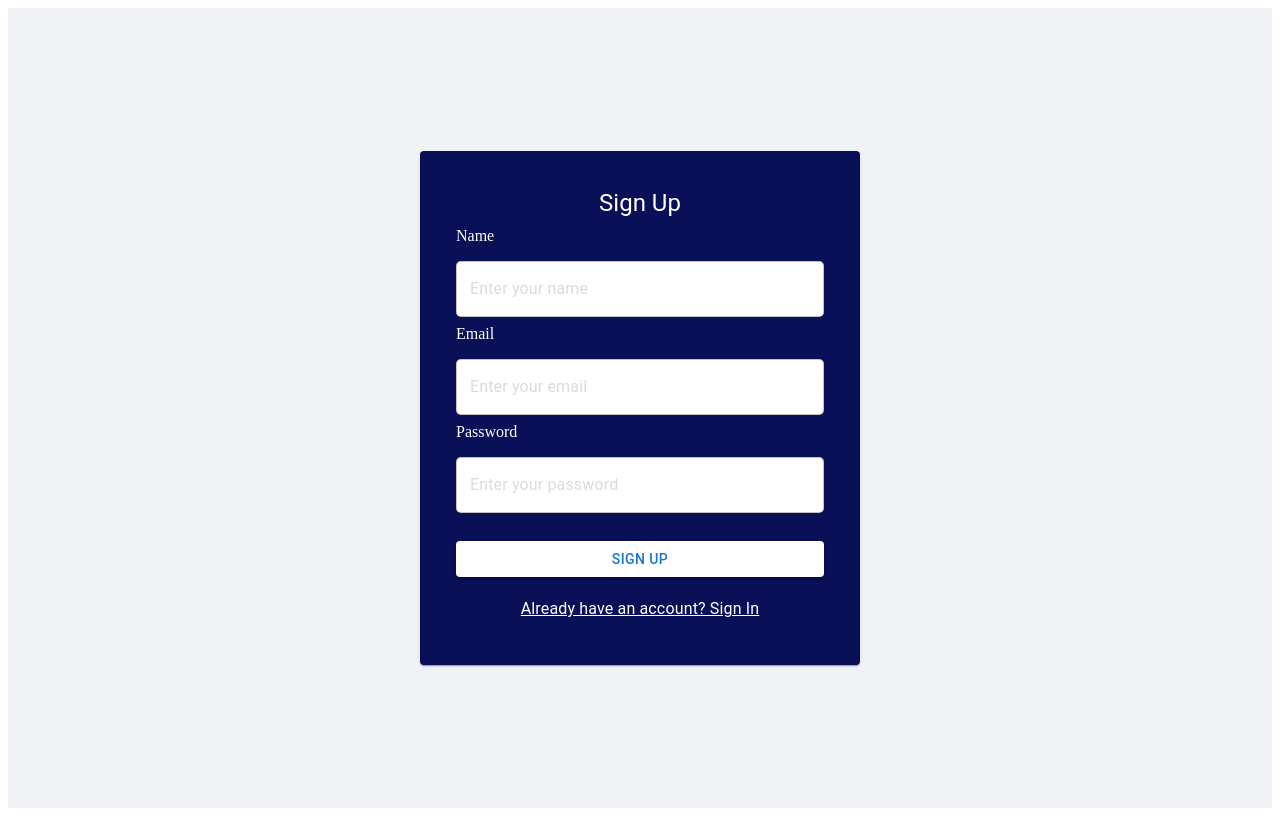
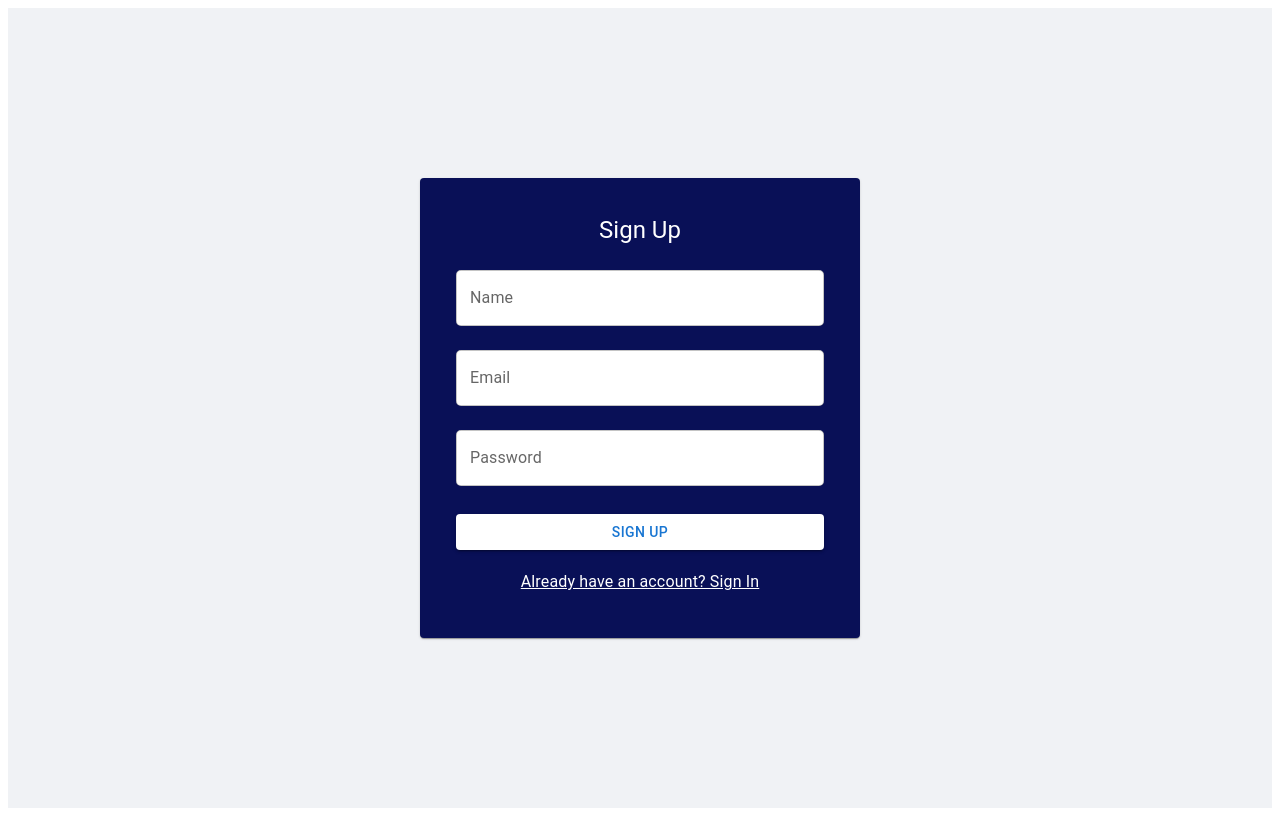
Before and after one commit to Goutham-JR/SIH45_TechEduTitans, a React app in the folder client/: page /signup in a window 1280 px wide. Built offline with nearby package versions, Linux system fonts and the light colour scheme; the HTML template or start-up script is replaced by a standard one.

Commit message:
validation

```diff
--- a/client/src/pages/SignIn.jsx
+++ b/client/src/pages/SignIn.jsx
@@ -1,5 +1,5 @@
 import React, { useState } from 'react';
-import { Card, CardContent, Typography, TextField, Button, Snackbar } from '@mui/material';
+import { Card, CardContent, Typography, TextField, Button, Snackbar, Alert } from '@mui/material';
 import { useNavigate } from 'react-router-dom';
 import Joi from 'joi';
 import axios from 'axios';
@@ -32,7 +32,7 @@ const SignIn = () => {
 
     const { error: validationError } = signInSchema.validate(formData);
     if (validationError) {
-      setError(validationError.details[0].message);
+      setSnackbar({ open: true, message: validationError.details[0].message, severity: 'error' });
       return;
     }
 
@@ -160,8 +160,12 @@ const SignIn = () => {
         open={snackbar.open}
         autoHideDuration={3000}
         onClose={() => setSnackbar({ open: false, message: '', severity: '' })}
-        message={snackbar.message}
-      />
+        anchorOrigin={{ vertical: 'top', horizontal: 'center' }} // Top center alignment
+      >
+        <Alert onClose={() => setSnackbar({ open: false, message: '', severity: '' })} severity={snackbar.severity}>
+          {snackbar.message}
+        </Alert>
+      </Snackbar>
     </div>
   );
 };
--- a/client/src/pages/SignUp.jsx
+++ b/client/src/pages/SignUp.jsx
@@ -58,51 +58,28 @@ const SignUp = () => {
   };
 
   return (
-    <div
-      style={{
-        display: 'flex',
-        justifyContent: 'center',
-        alignItems: 'center',
-        minHeight: '100vh',
-        backgroundColor: '#f0f2f5',
-      }}
-    >
+    <div style={{ display: 'flex', justifyContent: 'center', alignItems: 'center', minHeight: '100vh', backgroundColor: '#f0f2f5' }}>
       <Card style={{ maxWidth: 400, padding: 20, backgroundColor: '#091057', color: '#fff' }}>
         <CardContent>
-          <Typography variant="h5" gutterBottom align="center">
-            Sign Up
-          </Typography>
+          <Typography variant="h5" gutterBottom align="center">Sign Up</Typography>
           {error && (
             <Typography color="error" align="center" style={{ marginBottom: '10px' }}>
               {error}
             </Typography>
           )}
           <form onSubmit={handleSubmit}>
-            <label htmlFor="name" style={{ color: '#ffffff' }}>
-              Name
-            </label>
             <TextField
-              id="name"
+              label="Name"
               name="name"
               fullWidth
               variant="outlined"
               margin="normal"
               value={formData.name}
               onChange={handleChange}
-              placeholder="Enter your name"
-              InputProps={{
-                inputProps: {
-                  style: { color: formData.name ? '#000' : '#aaa' },
-                },
-              }}
               style={{ backgroundColor: '#fff', borderRadius: '5px' }}
             />
-
-            <label htmlFor="email" style={{ color: '#ffffff' }}>
-              Email
-            </label>
             <TextField
-              id="email"
+              label="Email"
               name="email"
               type="email"
               fullWidth
@@ -110,20 +87,10 @@ const SignUp = () => {
               margin="normal"
               value={formData.email}
               onChange={handleChange}
-              placeholder="Enter your email"
-              InputProps={{
-                inputProps: {
-                  style: { color: formData.email ? '#000' : '#aaa' },
-                },
-              }}
               style={{ backgroundColor: '#fff', borderRadius: '5px' }}
             />
-
-            <label htmlFor="password" style={{ color: '#ffffff' }}>
-              Password
-            </label>
             <TextField
-              id="password"
+              label="Password"
               name="password"
               type="password"
               fullWidth
@@ -131,59 +98,18 @@ const SignUp = () => {
               margin="normal"
               value={formData.password}
               onChange={handleChange}
-              placeholder="Enter your password"
-              InputProps={{
-                inputProps: {
-                  style: { color: formData.password ? '#000' : '#aaa' },
-                },
-              }}
               style={{ backgroundColor: '#fff', borderRadius: '5px' }}
             />
-
-            <Button
-              type="submit"
-              variant="contained"
-              fullWidth
-              style={{
-                marginTop: '20px',
-                backgroundColor: '#ffffff',
-                color: '#1976d2',
-                transition: 'background-color 0.3s ease, color 0.3s ease',
-              }}
-              onMouseEnter={(e) => {
-                e.target.style.backgroundColor = '#1976d2';
-                e.target.style.color = '#ffffff';
-              }}
-              onMouseLeave={(e) => {
-                e.target.style.backgroundColor = '#ffffff';
-                e.target.style.color = '#1976d2';
-              }}
-            >
+            <Button type="submit" variant="contained" fullWidth style={{ marginTop: '20px', backgroundColor: '#ffffff', color: '#1976d2' }}>
               Sign Up
             </Button>
           </form>
-          <Typography
-            align="center"
-            style={{ marginTop: '20px', cursor: 'pointer', color: '#ffffff', textDecoration: 'underline' }}
-            onMouseEnter={(e) => {
-              e.target.style.color = '#1976d2';
-              e.target.style.textDecoration = 'none';
-            }}
-            onMouseLeave={(e) => {
-              e.target.style.color = '#ffffff';
-              e.target.style.textDecoration = 'underline';
-            }}
-          >
-            <span onClick={() => navigate('/signin')}>Already have an account? Sign In</span>
+          <Typography align="center" style={{ marginTop: '20px', cursor: 'pointer' }}>
+            <span onClick={() => navigate('/signin')} style={{ color: '#ffffff', textDecoration: 'underline' }}>Already have an account? Sign In</span>
           </Typography>
         </CardContent>
       </Card>
-      <Snackbar
-        open={snackbar.open}
-        autoHideDuration={3000}
-        onClose={() => setSnackbar({ open: false, message: '', severity: '' })}
-        message={snackbar.message}
-      />
+      <Snackbar open={snackbar.open} autoHideDuration={3000} onClose={() => setSnackbar({ open: false, message: '', severity: '' })} message={snackbar.message} />
     </div>
   );
 };
```
